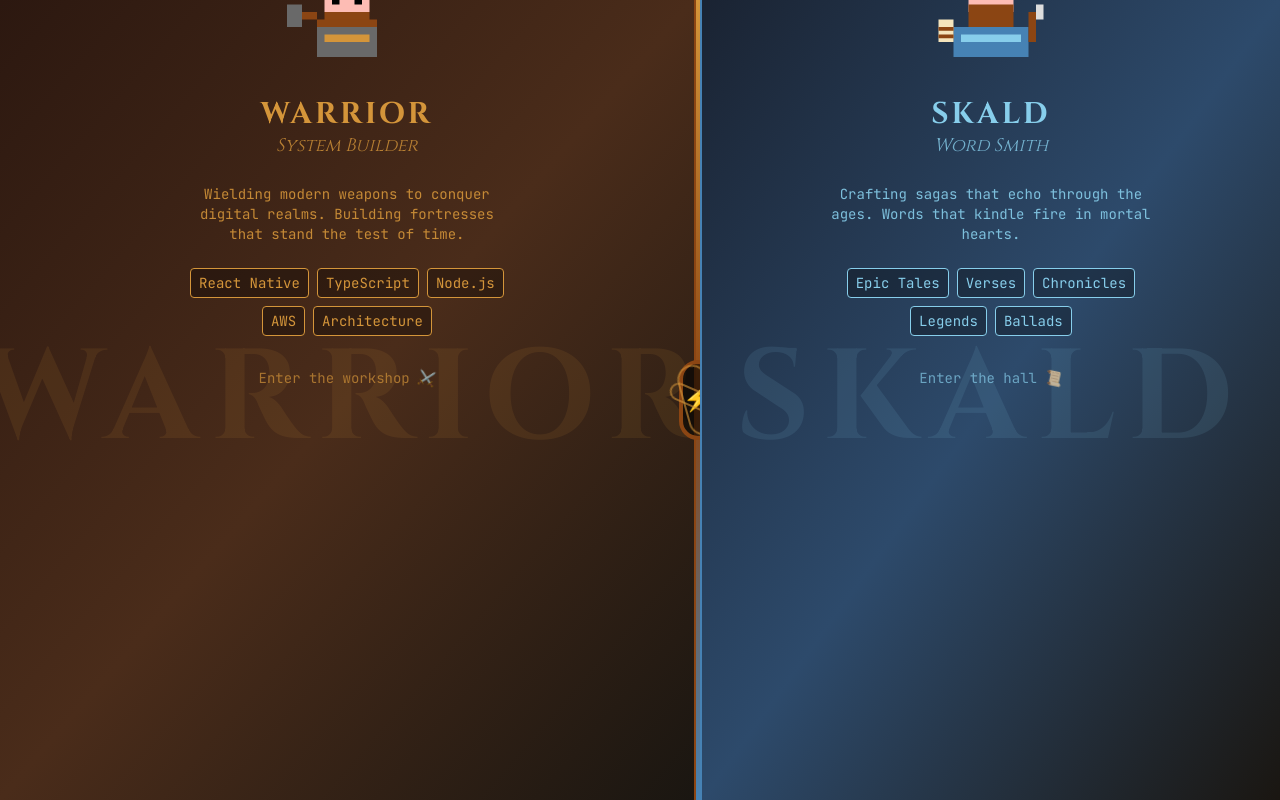
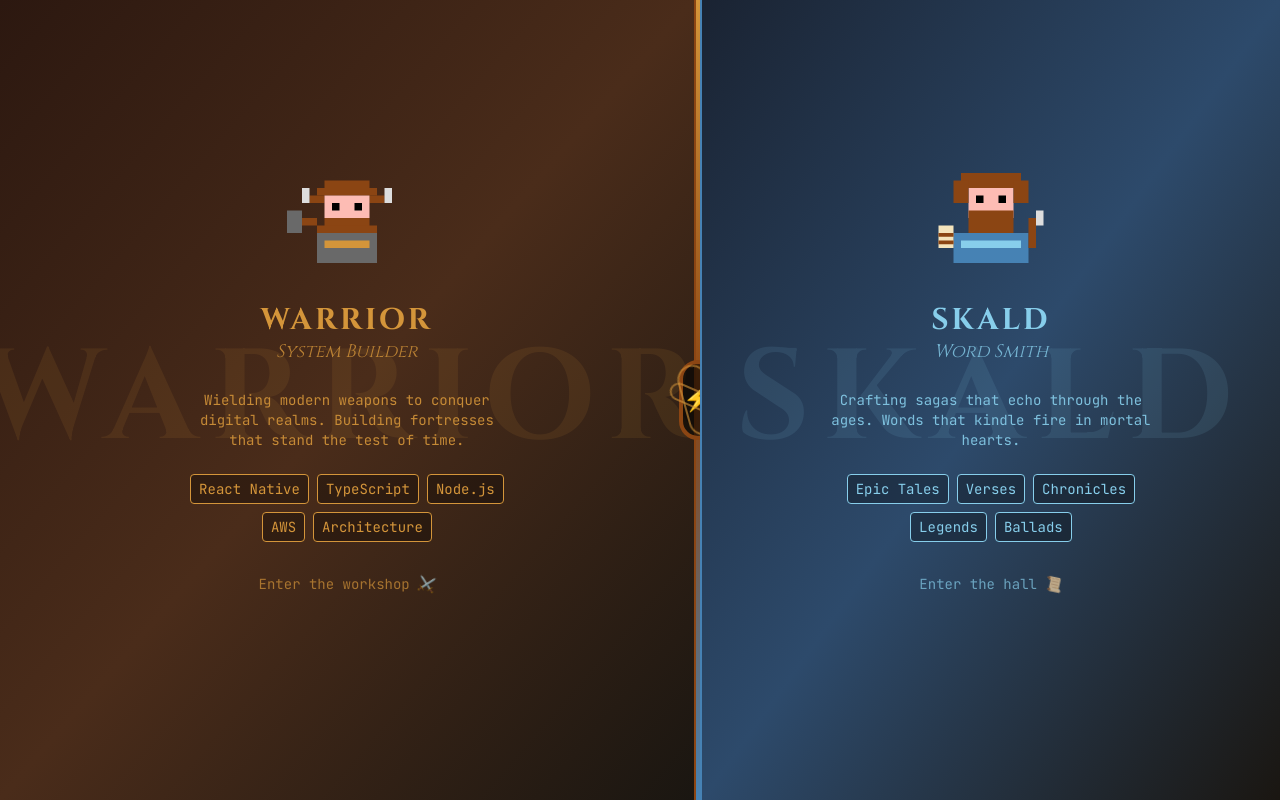
Before and after one commit to itsjonjoe/jonjoe.io, a React (Vite) app: page / in a window 1280 px wide. Built offline with nearby package versions, Linux system fonts and the light colour scheme.

Commit message:
fix: center landing page sections

```diff
--- a/src/LandingPage.tsx
+++ b/src/LandingPage.tsx
@@ -115,12 +115,12 @@
         {/* Warrior Section */}
         <section
           onClick={() => onSelect('warrior')}
-          className="group relative flex-1 cursor-pointer overflow-hidden border-r-2 border-[#8b4513] bg-gradient-to-br from-[#2c1810] via-[#4a2c1a] to-[#1a1611] text-[#d4953a] transition-all duration-500 hover:flex-[1.2]"
+          className="group relative flex flex-1 cursor-pointer items-center justify-center overflow-hidden border-r-2 border-[#8b4513] bg-gradient-to-br from-[#2c1810] via-[#4a2c1a] to-[#1a1611] text-[#d4953a] transition-all duration-500 hover:flex-[1.2]"
         >
           <div className="absolute inset-0 flex items-center justify-center">
             <div className="title-background text-[8rem] font-black tracking-widest opacity-10">WARRIOR</div>
           </div>
-          <div className="section-content relative z-10 mx-auto max-w-xs text-center">
+          <div className="section-content relative z-10 mx-auto flex max-w-xs flex-col items-center text-center">
             <div className="relative mb-6 flex flex-col items-center">
               <div className="absolute -top-12">
                 <VikingWarriorIcon />
@@ -165,12 +165,12 @@
         {/* Skald Section */}
         <section
           onClick={() => onSelect('skald')}
-          className="group relative flex-1 cursor-pointer overflow-hidden border-l-2 border-[#4682b4] bg-gradient-to-br from-[#1a2332] via-[#2d4a6b] to-[#1a1611] text-[#87ceeb] transition-all duration-500 hover:flex-[1.2]"
+          className="group relative flex flex-1 cursor-pointer items-center justify-center overflow-hidden border-l-2 border-[#4682b4] bg-gradient-to-br from-[#1a2332] via-[#2d4a6b] to-[#1a1611] text-[#87ceeb] transition-all duration-500 hover:flex-[1.2]"
         >
           <div className="absolute inset-0 flex items-center justify-center">
             <div className="title-background text-[8rem] font-black tracking-widest opacity-10">SKALD</div>
           </div>
-          <div className="section-content relative z-10 mx-auto max-w-xs text-center">
+          <div className="section-content relative z-10 mx-auto flex max-w-xs flex-col items-center text-center">
             <div className="relative mb-6 flex flex-col items-center">
               <div className="absolute -top-12">
                 <VikingSkaldIcon />
```
